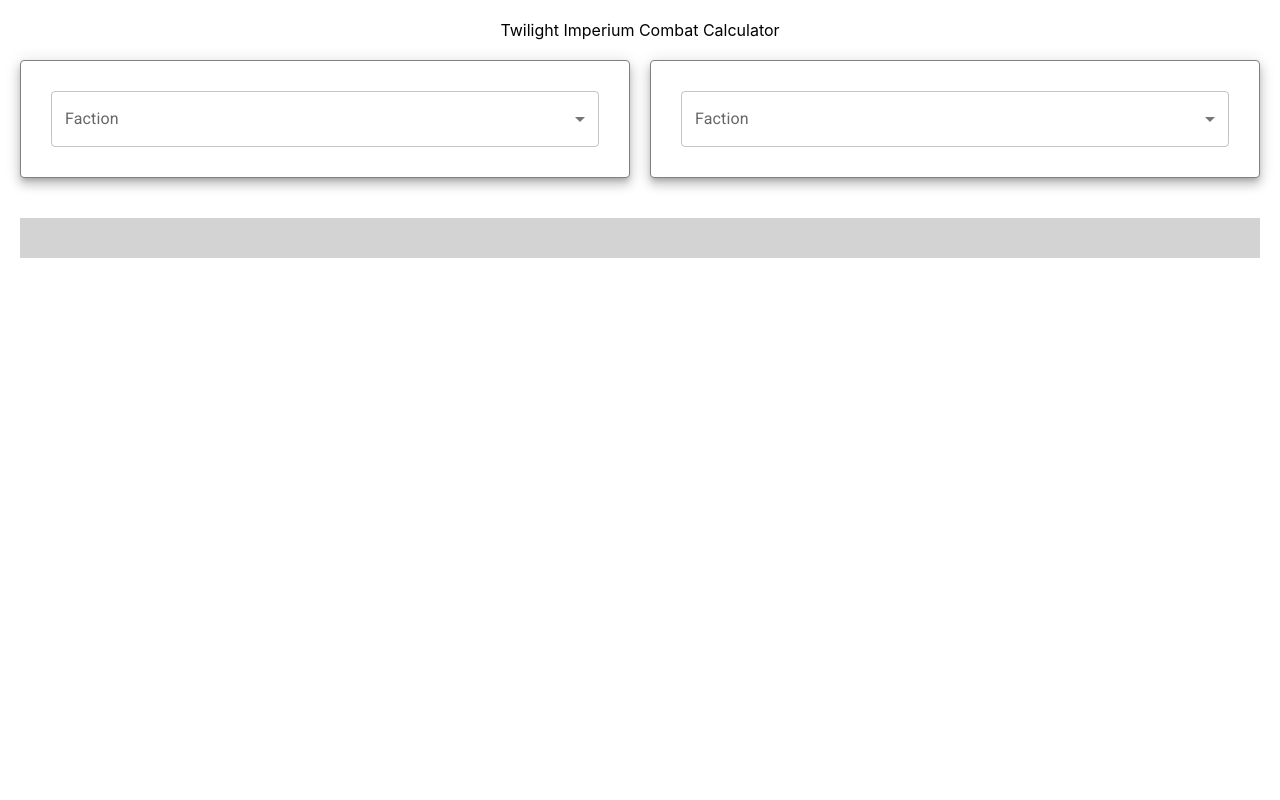
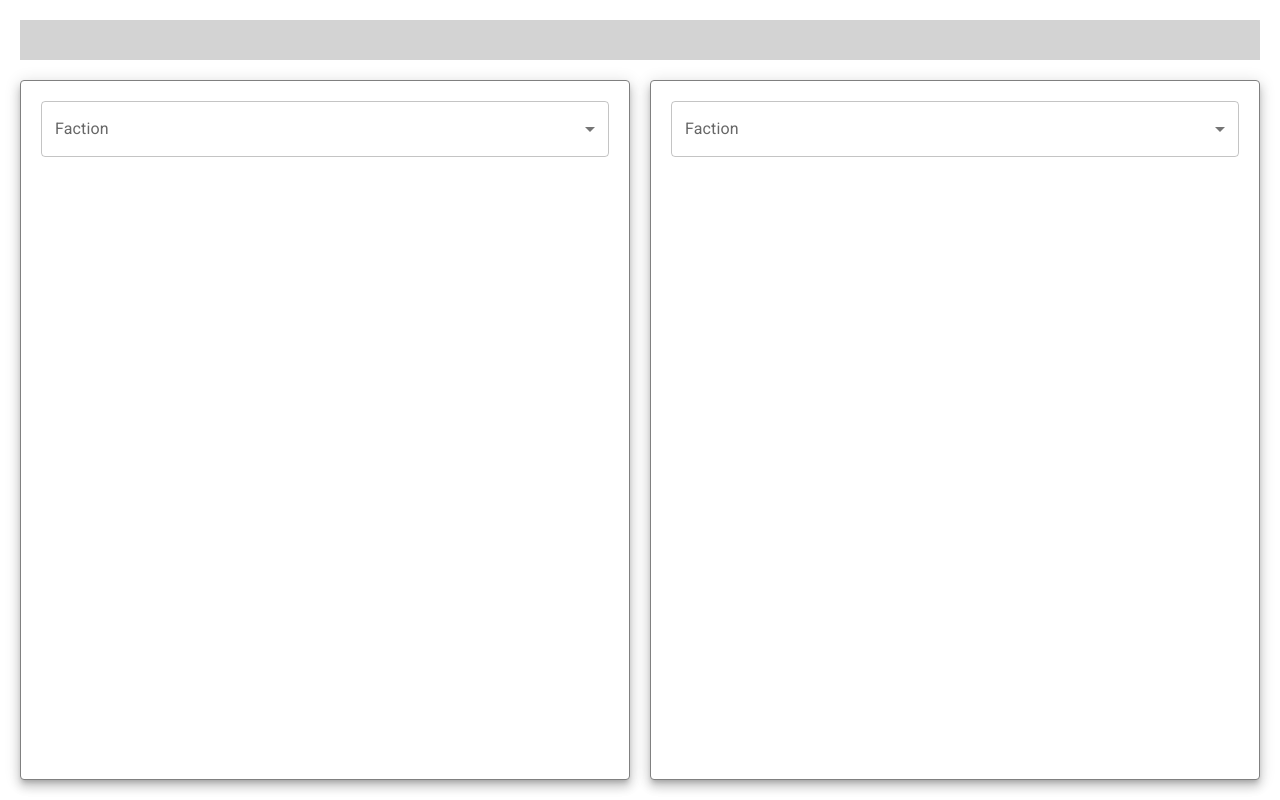
Before and after one commit to jeffu92/board-game-companion, a React (Create React App) app: page /ti4/combat-calc in a window 1280 px wide. Built offline with nearby package versions, Linux system fonts and the light colour scheme.

Commit message:
Moved results bar to top, made it so everything under the faction selector scrolls when overflowing

```diff
--- a/package.json
+++ b/package.json
@@ -15,6 +15,7 @@
     "@types/node": "^16.11.39",
     "@types/react": "^18.0.12",
     "@types/react-dom": "^18.0.5",
+    "classnames": "^2.3.1",
     "react": "^18.1.0",
     "react-dom": "^18.1.0",
     "react-router-dom": "^6.3.0",
--- a/src/App.css
+++ b/src/App.css
@@ -1,5 +1,7 @@
 .App {
   text-align: center;
+  height: 100vh;
+  width: 100vw;
 }
 
 .App-logo {
--- a/src/index.css
+++ b/src/index.css
@@ -1,3 +1,8 @@
+html {
+  height: 100vh;
+  width: 100vw;
+}
+
 body {
   margin: 0;
   font-family: -apple-system, BlinkMacSystemFont, 'Segoe UI', 'Roboto', 'Oxygen',
@@ -5,6 +10,13 @@
     sans-serif;
   -webkit-font-smoothing: antialiased;
   -moz-osx-font-smoothing: grayscale;
+  height: 100vh;
+  width: 100vw;
+}
+
+#root {
+  height: 100vh;
+  width: 100vw;
 }
 
 code {
--- a/src/pages/ti4-combat-calculator/Ti4CombatCalculator.page.css
+++ b/src/pages/ti4-combat-calculator/Ti4CombatCalculator.page.css
@@ -1,23 +1,17 @@
 .ti4-combat-calc {
+    --ti4-combat-calc__padding: 20px;
+
     display: grid;
     grid-template-columns: 1fr 1fr;
-    grid-template-rows: auto;
+    grid-template-rows: 40px 1fr;
     grid-template-areas:
-        "header header"
-        "attacker defender"
-        "simbutton simbutton"
-        "results results";
-    row-gap: 20px;
-    column-gap: 20px;
-    margin: 20px;
-}
-
-.ti4-combat-calc__header {
-    grid-area: header;
-}
-
-.ti4-combat-calc__simbutton {
-    grid-area: simbutton;
+        "results results"
+        "attacker defender";
+    row-gap: var(--ti4-combat-calc__padding);
+    column-gap: var(--ti4-combat-calc__padding);
+    height: calc(100vh - (var(--ti4-combat-calc__padding) * 2));
+    width: calc(100vw - (var(--ti4-combat-calc__padding) * 2));
+    padding: var(--ti4-combat-calc__padding);
 }
 
 .ti4-combat-calc__attacker {
@@ -30,7 +24,7 @@
 
 .ti-combat-calc__participant {
     border: 1px gray solid;
-    padding: 20px;
+    overflow-y: hidden;
 }
 
 .ti4-combat-calc__results {
--- a/src/pages/ti4-combat-calculator/Ti4CombatCalculator.page.tsx
+++ b/src/pages/ti4-combat-calculator/Ti4CombatCalculator.page.tsx
@@ -123,8 +123,25 @@
 
   return (
     <div className="ti4-combat-calc">
-      <div className="ti4-combat-calc__header">
-        Twilight Imperium Combat Calculator
+      <div className="ti4-combat-calc__results">
+        <span
+          style={{
+            flex: result?.attackers.winPerc ?? 0,
+            backgroundColor: "lightcoral",
+          }}
+        ></span>
+        <span
+          style={{
+            flex: result?.tiePerc ?? 1,
+            backgroundColor: "lightgray",
+          }}
+        ></span>
+        <span
+          style={{
+            flex: result?.defenders.winPerc ?? 0,
+            backgroundColor: "lightskyblue",
+          }}
+        ></span>
       </div>
       <Paper
         className="ti4-combat-calc__attacker ti-combat-calc__participant"
@@ -144,29 +161,6 @@
           onFactionChange={handleDefenderFactionChange}
         />
       </Paper>
-      <div className="ti4-combat-calc__results">
-        <span
-          style={{
-            height: "40px",
-            flex: result?.attackers.winPerc ?? 0,
-            backgroundColor: "lightcoral",
-          }}
-        ></span>
-        <span
-          style={{
-            height: "40px",
-            flex: result?.tiePerc ?? 1,
-            backgroundColor: "lightgray",
-          }}
-        ></span>
-        <span
-          style={{
-            height: "40px",
-            flex: result?.defenders.winPerc ?? 0,
-            backgroundColor: "lightskyblue",
-          }}
-        ></span>
-      </div>
     </div>
   );
 };
--- a/src/pages/ti4-combat-calculator/components/FactionFleetBuilderForm/FactionFleetBuilderForm.component.css
+++ b/src/pages/ti4-combat-calculator/components/FactionFleetBuilderForm/FactionFleetBuilderForm.component.css
@@ -1,8 +1,17 @@
 .faction-fleet-builder-form {
     display: grid;
     grid-template-columns: 1fr;
-    grid-template-rows: auto;
+    grid-template-rows: auto 1fr;
     row-gap: 10px;
     column-gap: 10px;
-    margin: 10px;
+    height: 100%;
 }
+
+.faction-fleet-builder-form__faction-select-container {
+    padding: 20px 20px 0px 20px;
+}
+
+.faction-fleet-builder-form__fleet-builder-form {
+    overflow-y: auto;
+    padding: 20px;
+}
--- a/src/pages/ti4-combat-calculator/components/FactionFleetBuilderForm/FactionFleetBuilderForm.component.tsx
+++ b/src/pages/ti4-combat-calculator/components/FactionFleetBuilderForm/FactionFleetBuilderForm.component.tsx
@@ -8,7 +8,7 @@
 import { useCallback, useState } from "react";
 import { FactionEnum } from "../../../../ti4/enums/Faction.enum";
 import "./FactionFleetBuilderForm.component.css";
-import { FleetBuilderForm } from "../FleetBuilderForm/FleetBuilderForm.component";
+import { FleetBuilderForm } from "./components/FleetBuilderForm/FleetBuilderForm.component";
 import { Unit } from "../../../../ti4/classes/units/Unit.class";
 
 export interface FactionFleetBuilderFormProps {
@@ -34,7 +34,8 @@
 
   return (
     <div className="faction-fleet-builder-form">
-      <FormControl>
+      <div className="faction-fleet-builder-form__faction-select-container">
+        <FormControl fullWidth>
           <InputLabel id="faction-select-label">Faction</InputLabel>
           <Select
             value={faction}
@@ -49,8 +50,13 @@
             <MenuItem value={FactionEnum.JOLNAR}>{FactionEnum.JOLNAR}</MenuItem>
           </Select>
         </FormControl>
+      </div>
       {faction && (
-        <FleetBuilderForm faction={faction} onFleetChange={onFleetChange} />
+        <FleetBuilderForm
+          className="faction-fleet-builder-form__fleet-builder-form"
+          faction={faction}
+          onFleetChange={onFleetChange}
+        />
       )}
     </div>
   );
--- a/src/pages/ti4-combat-calculator/components/FleetBuilderForm/FleetBuilderForm.component.css
+++ b/src/pages/ti4-combat-calculator/components/FactionFleetBuilderForm/components/FleetBuilderForm/FleetBuilderForm.component.css
@@ -1,7 +1,7 @@
 .fleet-builder-form {
   display: grid;
   grid-template-columns: 1fr;
-  grid-template-rows: auto;
+  grid-template-rows: min-content;
   row-gap: 20px;
 }
 
--- a/src/pages/ti4-combat-calculator/components/FleetBuilderForm/FleetBuilderForm.component.tsx
+++ b/src/pages/ti4-combat-calculator/components/FactionFleetBuilderForm/components/FleetBuilderForm/FleetBuilderForm.component.tsx
@@ -5,25 +5,27 @@
   Button,
   Typography,
 } from "@mui/material";
-import { Unit } from "../../../../ti4/classes/units/Unit.class";
-import { ShipConfiguration } from "../ShipConfiguration/ShipConfiguration.component";
+import { Unit } from "../../../../../../ti4/classes/units/Unit.class";
+import { ShipConfiguration } from "../../../ShipConfiguration/ShipConfiguration.component";
 import { Add, ExpandMore } from "@mui/icons-material";
 import "./FleetBuilderForm.component.css";
-import { UpgradeDowngradeButton } from "../UpgradeDowngradeButton/UpgradeDowngradeButton.component";
+import { UpgradeDowngradeButton } from "../../../UpgradeDowngradeButton/UpgradeDowngradeButton.component";
 import {
   unitMap,
   useFleetBuilder,
-} from "../../../../ti4/hooks/useFleetBuilder";
+} from "../../../../../../ti4/hooks/useFleetBuilder";
 import { useCallback, useMemo, useState } from "react";
-import { factionMap } from "../../../../ti4/utils/factionMap";
+import { factionMap } from "../../../../../../ti4/utils/factionMap";
+import classNames from "classnames";
 
 export interface FleetBuilderFormProps {
+  className?: string;
   faction: string;
   onFleetChange: (newFleet: Map<string, Unit>) => void;
 }
 
 export const FleetBuilderForm = (props: FleetBuilderFormProps) => {
-  const { faction, onFleetChange } = props;
+  const { className, faction, onFleetChange } = props;
   const supportedUnits = useMemo(
     () => factionMap.get(faction)?.getUnits() ?? new Set([]),
     [faction]
@@ -121,8 +123,13 @@
     []
   );
 
+  const fleetBuilderFormClassnames = useMemo(
+    () => classNames(["fleet-builder-form", className]),
+    [className]
+  );
+
   return (
-    <div className="fleet-builder-form">
+    <div className={fleetBuilderFormClassnames}>
       <div>
         <Accordion
           expanded={isTechSectionExpanded}
```
Also changed, not shown: 1 other file (tests, documents, lock files or other folders). Lines whose indentation alone changed are shown as unchanged.
